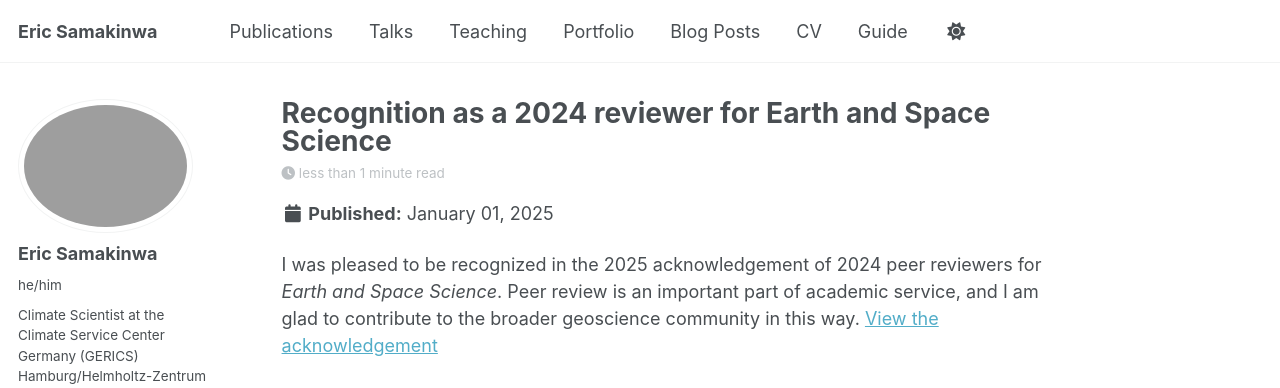
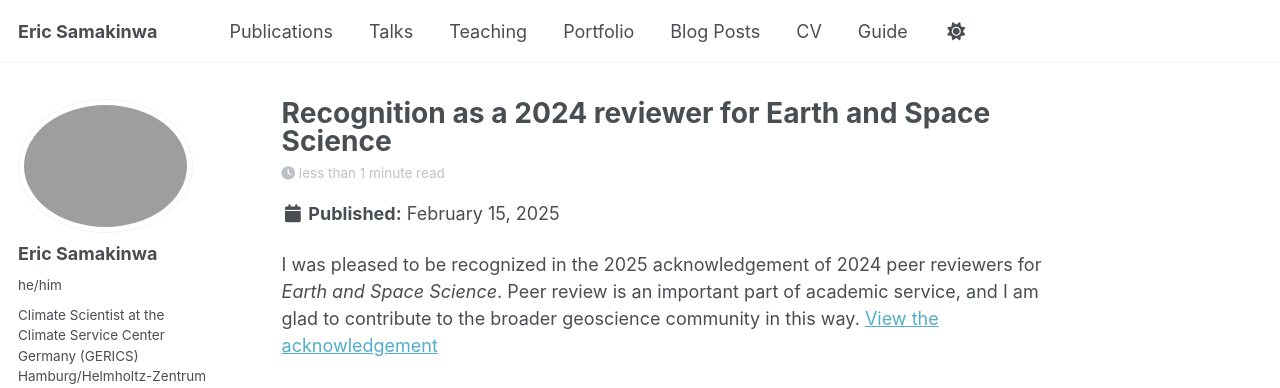
Before and after one commit to shamakson/shamakson.github.io, a Jekyll site: the page built from _posts/2025-02-15-earth-and-space-science-reviewer-recognition-2024.md, in a window 1280 px wide and 900 px high. Shown: the top 388 px of the window. Built offline with Jekyll 4.4.1, drawn with Linux system fonts in a browser that asks for light colours; some web fonts are replaced; a script bundle is joined from its source files by our own code; library files that are not in the unit come from our copies.

Commit message:
Update date and permalink for recognition post

```diff
--- a/_posts/2025-03-12-earth-and-space-science-reviewer-recognition-2024.md
+++ b/_posts/2025-02-15-earth-and-space-science-reviewer-recognition-2024.md
@@ -1,7 +1,7 @@
 ---
 title: 'Recognition as a 2024 reviewer for Earth and Space Science'
-date: 2025-01-01
-permalink: /posts/2025/03/earth-and-space-science-reviewer-recognition-2024/
+date: 2025-02-15
+permalink: /posts/2025/02/earth-and-space-science-reviewer-recognition-2024/
 tags:
   - recognition
   - celebration
```
